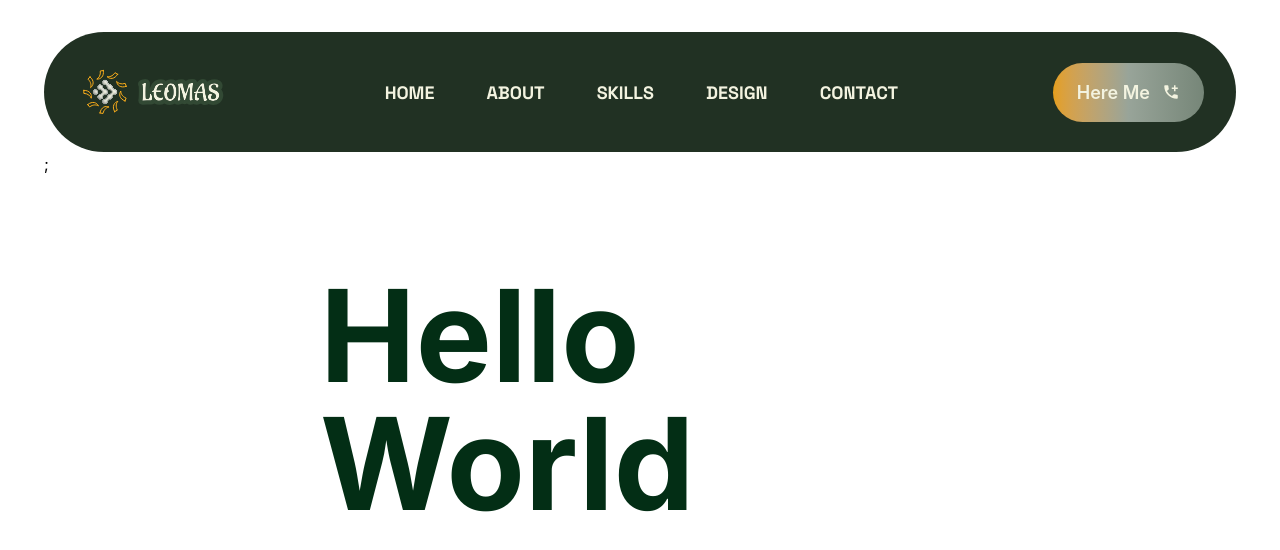
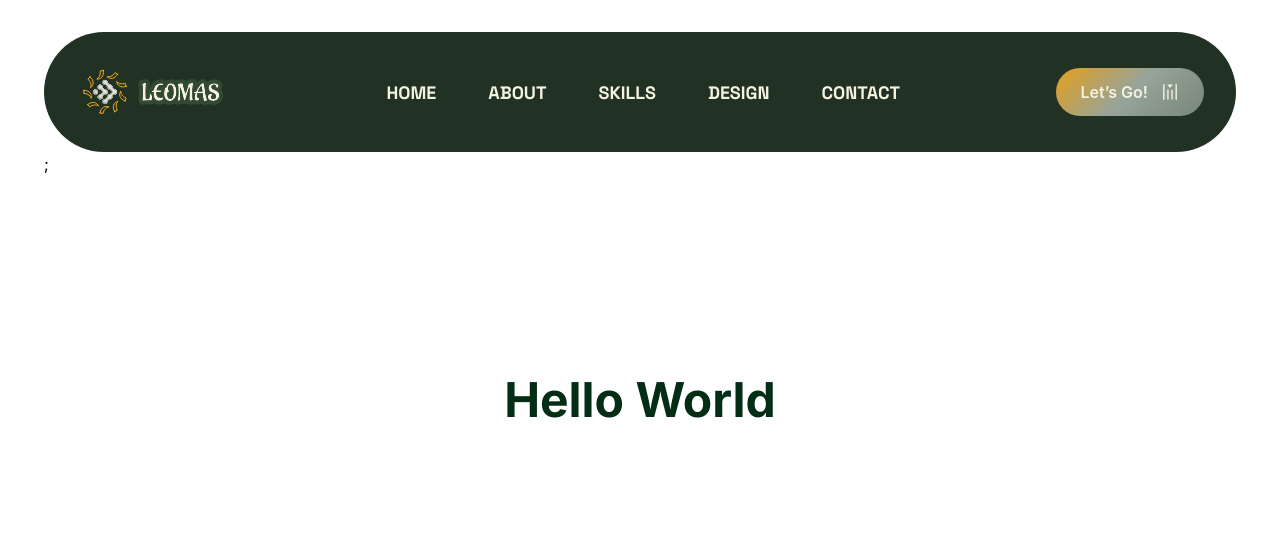
Before and after one commit to leomass677/leomas, a React (Vite) app: page / in a window 1280 px wide. Shown: the top 550 px of the page. Built offline with nearby package versions, Linux system fonts and the light colour scheme.

Commit message:
adding chnages

```diff
--- a/src/App.jsx
+++ b/src/App.jsx
@@ -1,15 +1,17 @@
 import "./App.css";
 import Button from "./Component/button";
+import Greatings from "./Component/Greatings";
 import GlobalRouter from "./Pages/GlobalRouter";
 import Navbar from "./Pages/Navbar";
+import Cycle from "./Component/Cycle";
+import AnimatedButton from "./Component/AnimatedButton";
 
 function App() {
   return (
     <>
-      <div className="text-9xl text-green-950 font-bold absolute top-1/2 left-1/2 -translate-x-1/2 -translate-y-1/2 font-inter">
+      <div className="text-5xl text-green-950 font-bold absolute top-1/2 left-1/2 -translate-x-1/2 -translate-y-1/2 font-inter">
         Hello World
       </div>
-
       <GlobalRouter />
     </>
   );
--- /dev/null
+++ b/src/Component/AnimatedButton.jsx
@@ -0,0 +1,63 @@
+import React, { useState } from "react";
+import { motion, AnimatePresence } from "framer-motion";
+
+const AnimatedButton = ({ children, icon, onClick }) => {
+  const [clicked, setClicked] = useState(false);
+
+  const handleClick = () => {
+    setClicked(true);
+    setTimeout(() => setClicked(false), 600);
+    if (onClick) onClick();
+  };
+
+  return (
+    <div className="flex items-center justify-center">
+      <motion.button
+        onClick={handleClick}
+        whileHover={{ scale: 1.05 }}
+        whileTap={{ scale: 0.95 }}
+        className="relative flex items-center gap-3 px-6 py-3 rounded-full text-white font-semibold overflow-hidden cursor-pointer"
+        style={{
+          backgroundImage: "linear-gradient(135deg, #e59f1a, #98a499, #768678)",
+        }}
+      >
+        {/* Ripple effect */}
+        <AnimatePresence>
+          {clicked && (
+            <motion.span
+              initial={{ scale: 0, opacity: 0.5 }}
+              animate={{ scale: 4, opacity: 0 }}
+              exit={{ opacity: 0 }}
+              transition={{ duration: 0.6, ease: "easeOut" }}
+              className="absolute inset-0 bg-white rounded-full"
+            />
+          )}
+        </AnimatePresence>
+
+        {/* Label */}
+        <motion.span
+          initial={{ x: -10, opacity: 0 }}
+          animate={{ x: 0, opacity: 1 }}
+          transition={{ duration: 0.4 }}
+          className="relative z-10"
+        >
+          {children}
+        </motion.span>
+
+        {/* Icon */}
+        {icon && (
+          <motion.span
+            initial={{ x: 10, rotate: 0 }}
+            animate={{ x: 0, rotate: 90 }}
+            transition={{ duration: 0.4 }}
+            className="relative z-10 text-xl"
+          >
+            {icon}
+          </motion.span>
+        )}
+      </motion.button>
+    </div>
+  );
+};
+
+export default AnimatedButton;
--- /dev/null
+++ b/src/Component/Cycle.jsx
@@ -0,0 +1,11 @@
+import React from "react";
+import { FaGithub } from "react-icons/fa6";
+const Cycle = () => {
+  return (
+    <button className="size-[50px] flex items-center justify-center bg-shade rounded-full border-2 border-crayola-400 text-3xl text-primary-700 shadow-lg">
+      <FaGithub />
+    </button>
+  );
+};
+
+export default Cycle;
--- /dev/null
+++ b/src/Component/Greatings.jsx
@@ -0,0 +1,17 @@
+import React from "react";
+
+const Greatings = ({ children }) => {
+  return (
+    <div className="relative w-fit sca">
+      <div className="w-[14px] h-[8px] bg-crayola-600 absolute top-9 right-20 shadow-2xl shadow-crayola-200 rounded-bl-2xl rounded-sm border"></div>
+      <div className="w-[14px] h-[8px] bg-crayola-600 absolute left-20 -top-1 shadow-2xl shadow-crayola-200 rounded-tr-2xl rounded-sm border-dark border"></div>
+      <div className="w-[14px] h-[8px] bg-crayola-600 absolute left-20 top-9 shadow-2xl shadow-crayola-200 rounded-br-2xl rounded-sm border-dark border"></div>
+      <div className="w-[14px] h-[8px] bg-crayola-600 absolute bottom-9.5 right-20 shadow-2xl shadow-crayola-200 rounded-tl-2xl border border-dark   rounded-sm"></div>
+      <button className="border border-dark bg-transparent text-dark px-[12px] py-[8px]">
+        Hi There!
+      </button>
+    </div>
+  );
+};
+
+export default Greatings;
--- a/src/Component/button.jsx
+++ b/src/Component/button.jsx
@@ -1,6 +1,5 @@
 import React from "react";
 import classNames from "classnames";
-import { div, img } from "framer-motion/client";
 
 const Button = ({
   type = "Primary",
@@ -43,9 +42,9 @@ const Button = ({
       disabled={disabled || isLoading}
     >
       {isLoading ? "Loading..." : children}
-      {Primary && (
-        <div className="rounded-full bg-shade ">
-          <img src={icon} alt={icon} className="size-10 object-cover" />
+      {icon && (
+        <div className="ml-2 rounded-full bg-shade">
+          <img src={icon} alt="button icon" className="size-10 object-cover" />
         </div>
       )}
     </button>
--- a/src/Pages/Home.jsx
+++ b/src/Pages/Home.jsx
@@ -1,4 +1,5 @@
 import React from "react";
+import Greatings from "../Component/Greatings";
 
 const Home = () => {
   return <div></div>;
--- a/src/Pages/Navbar.jsx
+++ b/src/Pages/Navbar.jsx
@@ -1,12 +1,15 @@
-import React, { use, useState } from "react";
+import React, { useState } from "react";
 import { NavLink } from "react-router-dom";
 import { MdAddIcCall } from "react-icons/md";
 import icons from "../assets/icons";
 import { AiOutlineMenuUnfold } from "react-icons/ai";
-import { div } from "framer-motion/client";
 import { IoIosArrowForward } from "react-icons/io";
+import { motion, AnimatePresence } from "framer-motion";
+import AnimatedButton from "../Component/AnimatedButton";
+
 const Navbar = () => {
   const [open, isOpen] = useState(false);
+
   const my_navLink = [
     { path: "/home", name: "Home" },
     { path: "/about", name: "About" },
@@ -16,60 +19,63 @@ const Navbar = () => {
   ];
 
   return (
-    <div className="bg-primary-700 py-[25px] h-[80px] lg:h-[120px] px-4 md:px-[14px] lg:px-[32px] mt-8 flex justify-between items-center rounded-full ">
-      {/* img */}
-      {/* desktop */}
-      <div className="hidden md:flex justify-between items-center w-full ">
-        {" "}
+    <div className="bg-primary-700 py-[25px] h-[80px] lg:h-[120px] px-4 md:px-[14px] lg:px-[32px] mt-8 flex justify-between items-center rounded-full relative">
+      {/* Desktop Navbar */}
+      <div className="hidden md:flex justify-between items-center w-full">
         <div className="text-2xl font-space-grotesk">
           <img src={icons.logo} alt="logo" />
         </div>
-        {/* Nav Links */}
+
         <div className="flex gap-2 lg:gap-8 text-[16px] lg:text-[18px] text-white uppercase font-bold font-space-grotesk">
           {my_navLink.map((item, index) => (
-            <NavLink
-              key={index}
-              to={item.path}
-              className={`flex p-[10px] flex-row gap-5`}
-            >
+            <NavLink key={index} to={item.path} className="flex p-[10px] gap-5">
               {item.name}
             </NavLink>
           ))}
         </div>
+
         <div>
-          <button className="py-[14px] px-[22px]  lg:py-[16px] lg:px-[24px] text-[16px] lg:text-[18px] font-semibold hover:scale-105 transition-transform duration-500 cursor-pointer shadow-2xls shadow-white rounded-full flex items-center gap-3 text-white bg-gradient-to-r from-[#e59f1a] via-[#98a499] to-[#768678]">
-            <span>Here Me</span>
-            <MdAddIcCall />
-          </button>
+          <AnimatedButton
+            icon={<AiOutlineMenuUnfold />}
+            onClick={() => alert("Clicked!")}
+          >
+            Let’s Go!
+          </AnimatedButton>
         </div>
       </div>
-      {/* mobile */}
-      <div className="w-full px-[8px] bg-primary-700 md:hidden">
-        <header className="flex justify-between items-center w-full">
-          <img src={icons.logo} alt="logo" />
+
+      {/* Mobile Navbar */}
+      <div className="w-full px-2 bg-primary-700 md:hidden relative">
+        <header className="flex justify-between items-center w-full py-2">
+          <img src={icons.logo} alt="logo" className="h-8" />
           <AiOutlineMenuUnfold
-            className="text-2xl text-white"
-            onClick={() => (s = isOpen((prev) => !prev))}
+            className="text-3xl text-white cursor-pointer"
+            onClick={() => isOpen((prev) => !prev)}
           />
         </header>
-        <div
-          className={`absolute w-[85%] top-[14%] flex flex-col gap-4 transition-all bg-primary-700 text-white duration-300 ease-in-out ${
-            open
-              ? "-translate-y-100 opacity-0 -z-10"
-              : "translate-y-1 opacity-100"
-          }`}
+
+        <AnimatePresence>
+          {!open && (
+            <motion.div
+              initial={{ y: -20, opacity: 0 }}
+              animate={{ y: 0, opacity: 1 }}
+              exit={{ y: -20, opacity: 0 }}
+              transition={{ duration: 0.3 }}
+              className="absolute left-2 right-2 top-[70px] z-50 bg-primary-700 backdrop-blur-md rounded-xl shadow-lg p-4 flex flex-col gap-4"
             >
               {my_navLink.map((item, key) => (
                 <NavLink
                   key={key}
                   to={item.path}
-              className={`flex w-full justify-between items-center border-b border-white`}
+                  className="flex justify-between items-center text-white py-2 px-4 rounded-lg hover:bg-gradient-to-r hover:from-[#e59f1a] hover:via-[#98a499] hover:to-[#768678] transition-all duration-300"
                 >
-              <span>{item.name}</span>
+                  <span className="font-semibold">{item.name}</span>
                   <IoIosArrowForward />
                 </NavLink>
               ))}
-        </div>
+            </motion.div>
+          )}
+        </AnimatePresence>
       </div>
     </div>
   );
```
Also changed, not shown: src/Component/Hero.jsx (added), 1 other file (tests, documents, lock files or other folders). Lines whose indentation alone changed are shown as unchanged.
